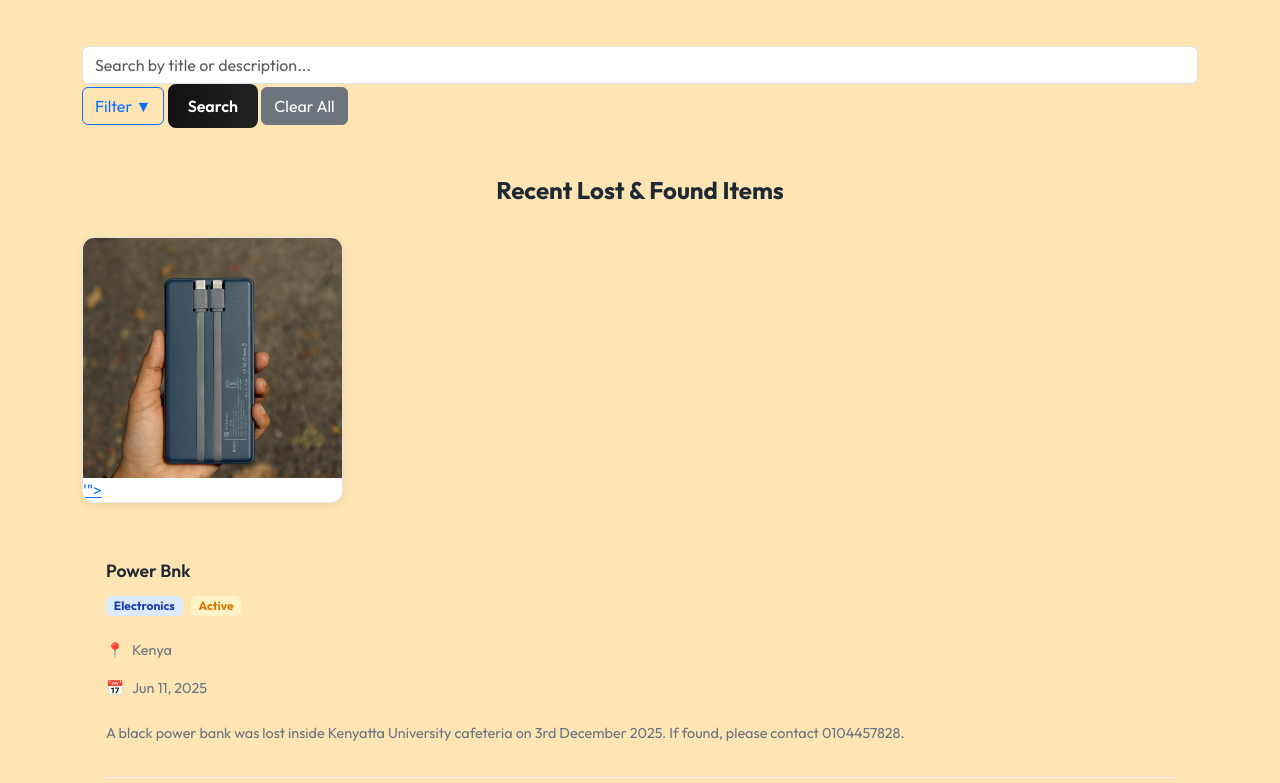
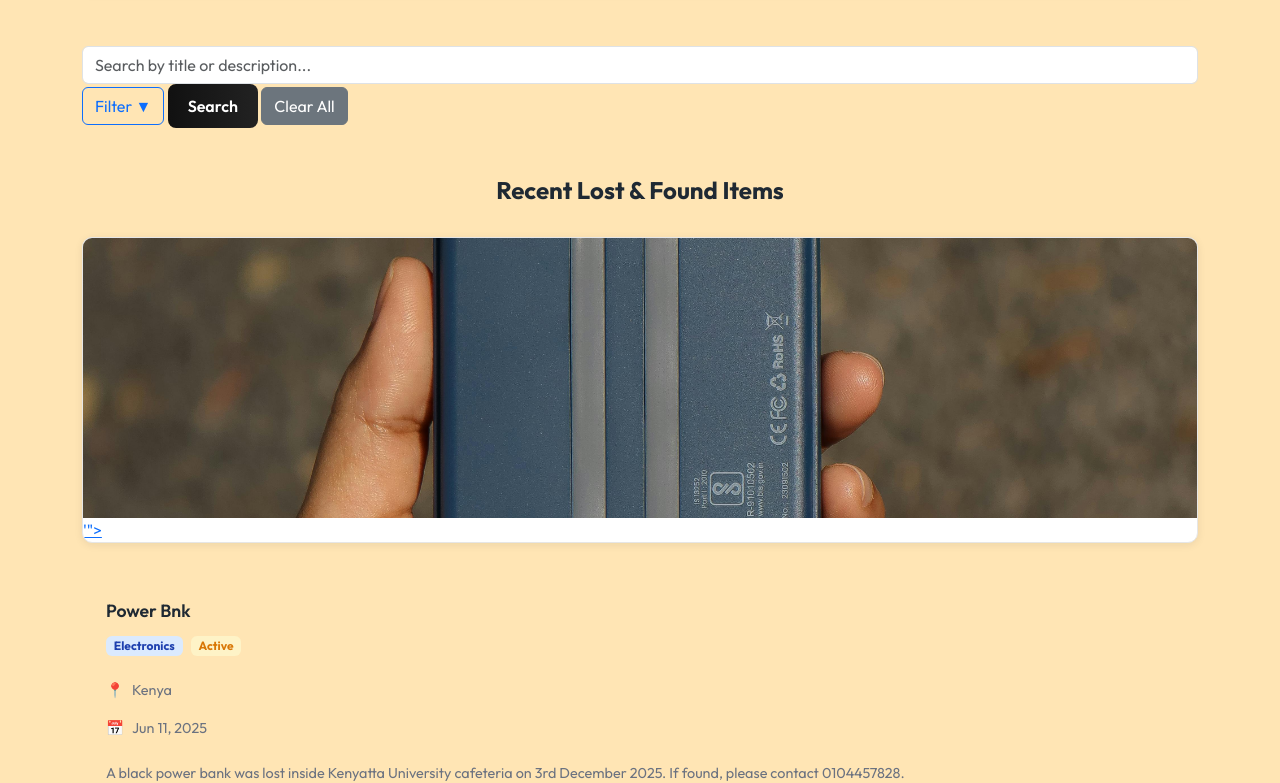
Before and after one commit to teldon471-web/LostLink-Kenya, a Django app: page /blog/ in a window 1280 px wide. Shown: the part 1063-1846 px from the top of the page. Run offline with Django 5.2, Linux system fonts and the light colour scheme; data comes from the database, SQL or seed files in the repository.

Commit message:
Match image grid layout to user reviews styling for consistent appearance

```diff
--- a/blog/templates/blog/Home.html
+++ b/blog/templates/blog/Home.html
@@ -646,8 +646,8 @@
 
     .items-grid {
       display: grid;
-      grid-template-columns: repeat(auto-fill, minmax(240px, 1fr));
-      gap: 1.5rem;
+      grid-template-columns: repeat(auto-fit, minmax(280px, 1fr));
+      gap: 2rem;
       margin-bottom: 2rem;
       width: 100%;
       max-width: 100%;
@@ -656,8 +656,8 @@
     /* Item Card */
     .item-card {
       background: white;
-      border: 1px solid #e5e7eb;
-      border-radius: 12px;
+      border: 1px solid #e6e6e6;
+      border-radius: 10px;
       overflow: hidden;
       box-shadow: 0 2px 8px rgba(16,24,40,0.08);
       transition: all 0.3s cubic-bezier(0.4, 0, 0.2, 1);
@@ -669,8 +669,8 @@
     }
 
     .item-card:hover {
-      transform: translateY(-8px);
-      box-shadow: 0 12px 32px rgba(16,24,40,0.15);
+      transform: translateY(-4px);
+      box-shadow: 0 8px 24px rgba(16,24,40,0.12);
       border-color: #0f766e;
     }
 
@@ -678,7 +678,7 @@
     .item-image-container {
       position: relative;
       width: 100%;
-      height: 240px;
+      height: 280px;
       overflow: hidden;
       background: #f9fafb;
     }
```
